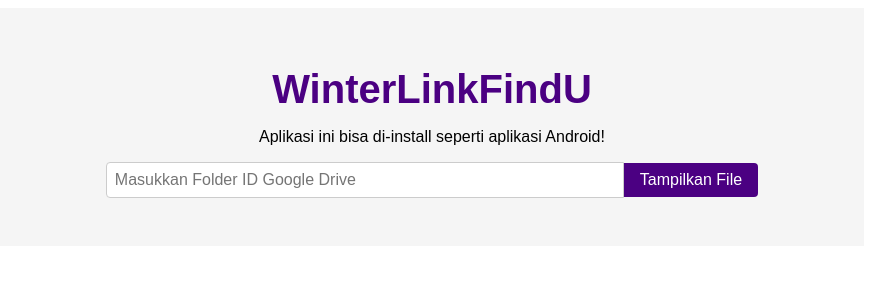
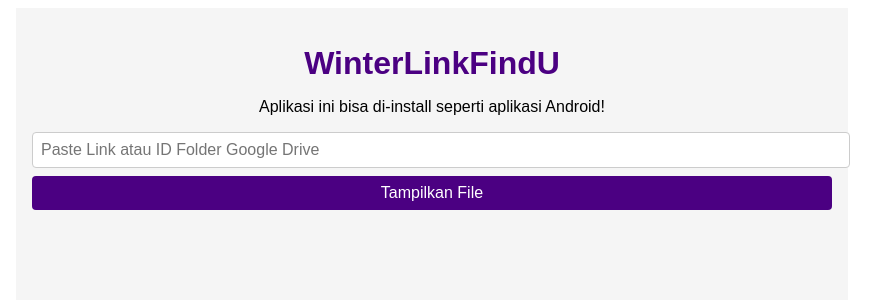
Before and after one commit to rimurukiyowo/SilverOrderlyReference, a Next.js app: page / in a window 1280 px wide. Shown: the top 300 px of the page, without its empty margins (208-1089 px from the left). Built offline with nearby package versions, Linux system fonts and the light colour scheme.

Commit message:
Update index.tsx

```diff
--- a/pages/index.tsx
+++ b/pages/index.tsx
@@ -9,21 +9,28 @@ type FileItem = {
 };
 
 export default function Home() {
-  const [folderId, setFolderId] = useState("");
+  const [folderInput, setFolderInput] = useState("");
   const [files, setFiles] = useState<FileItem[]>([]);
   const [loading, setLoading] = useState(false);
   const [error, setError] = useState("");
 
-  // Ganti dengan API key kamu
   const apiKey = "AIzaSyD71nWVbtMxWK4T05Ty4qMuIRTP4ij2i48";
 
+  const extractFolderId = (input: string) => {
+    const match = input.match(/[-\w]{25,}/);
+    return match ? match[0] : "";
+  };
+
   const fetchFiles = async () => {
+    const folderId = extractFolderId(folderInput);
     if (!folderId) {
-      alert("Masukkan Folder ID.");
+      alert("Masukkan link atau ID folder Google Drive yang valid.");
       return;
     }
+
     setLoading(true);
     setError("");
+
     try {
       const res = await fetch(
         `https://www.googleapis.com/drive/v3/files?q='${folderId}'+in+parents&key=${apiKey}&fields=files(id,name)`
@@ -50,14 +57,15 @@ export default function Home() {
   };
 
   const copyAllLinks = () => {
-    const allLinks = files.map((file) => file.link).join("\n");
+    const allLinks = files
+      .map((file) => `${file.name} - ${file.link}`)
+      .join("\n");
     navigator.clipboard
       .writeText(allLinks)
-      .then(() => alert("Semua link berhasil disalin!"))
-      .catch(() => alert("Gagal menyalin link."));
+      .then(() => alert("Semua nama + link berhasil disalin!"))
+      .catch(() => alert("Gagal menyalin."));
   };
 
-  // Daftarkan service worker untuk PWA
   useEffect(() => {
     if ('serviceWorker' in navigator) {
       window.addEventListener('load', () => {
@@ -72,33 +80,32 @@ export default function Home() {
   return (
     <div
       style={{
-        padding: "2rem",
+        padding: "1rem",
         maxWidth: "800px",
         margin: "auto",
-        textAlign: "center",
         fontFamily: "Arial, sans-serif",
         background: "#f5f5f5",
+        minHeight: "100vh"
       }}
     >
-      <h1 style={{ fontSize: "2.5rem", marginBottom: "1rem", color: "#4B0082" }}>
+      <h1 style={{ fontSize: "2rem", marginBottom: "0.5rem", color: "#4B0082", textAlign: "center" }}>
         WinterLinkFindU
       </h1>
-      <p style={{ marginBottom: "1rem" }}>
+      <p style={{ marginBottom: "1rem", textAlign: "center" }}>
         Aplikasi ini bisa di-install seperti aplikasi Android!
       </p>
-      <div style={{ marginBottom: "1rem" }}>
+      <div style={{ display: "flex", flexDirection: "column", gap: "0.5rem", marginBottom: "1rem" }}>
         <input
           type="text"
-          placeholder="Masukkan Folder ID Google Drive"
-          value={folderId}
-          onChange={(e) => setFolderId(e.target.value)}
+          placeholder="Paste Link atau ID Folder Google Drive"
+          value={folderInput}
+          onChange={(e) => setFolderInput(e.target.value)}
           style={{
             padding: "0.5rem",
-            width: "100%",
-            maxWidth: "500px",
             fontSize: "1rem",
             border: "1px solid #ccc",
-            borderRadius: "4px 0 0 4px",
+            borderRadius: "4px",
+            width: "100%",
           }}
         />
         <button
@@ -110,16 +117,18 @@ export default function Home() {
             background: "#4B0082",
             color: "#fff",
             border: "none",
-            borderRadius: "0 4px 4px 0",
+            borderRadius: "4px",
             cursor: "pointer",
           }}
         >
           {loading ? "Memuat..." : "Tampilkan File"}
         </button>
       </div>
+
       {error && (
-        <div style={{ color: "red", marginBottom: "1rem" }}>{error}</div>
+        <div style={{ color: "red", marginBottom: "1rem", textAlign: "center" }}>{error}</div>
       )}
+
       {files.length > 0 && (
         <>
           <div style={{ marginBottom: "1rem", textAlign: "right" }}>
@@ -132,55 +141,41 @@ export default function Home() {
                 border: "none",
                 borderRadius: "4px",
                 cursor: "pointer",
+                marginBottom: "0.5rem"
               }}
             >
-              Copy Semua Link
+              Copy Semua Nama + Link
             </button>
-            <div style={{ textAlign: "right" }}>
-            <strong>Total File: {files.length}</strong>
+            <div><strong>Total File: {files.length}</strong></div>
           </div>
-          </div>
+
+          <div style={{ overflowX: "auto" }}>
             <table
               style={{
                 width: "100%",
                 borderCollapse: "collapse",
-              marginBottom: "1rem",
+                background: "#fff",
+                borderRadius: "8px",
               }}
             >
               <thead>
                 <tr>
-                <th style={{ border: "1px solid #ccc", padding: "0.5rem" }}>
-                  No
-                </th>
-                <th style={{ border: "1px solid #ccc", padding: "0.5rem" }}>
-                  Nama File
-                </th>
-                <th style={{ border: "1px solid #ccc", padding: "0.5rem" }}>
-                  Link File
-                </th>
+                  <th style={thStyle}>No</th>
+                  <th style={thStyle}>Nama File</th>
+                  <th style={thStyle}>Link File</th>
                 </tr>
               </thead>
               <tbody>
                 {files.map((file, index) => (
                   <tr key={file.id}>
-                  <td
-                    style={{
-                      border: "1px solid #ccc",
-                      padding: "0.5rem",
-                      textAlign: "center",
-                    }}
-                  >
-                    {index + 1}
-                  </td>
-                  <td style={{ border: "1px solid #ccc", padding: "0.5rem" }}>
-                    {file.name}
-                  </td>
-                  <td style={{ border: "1px solid #ccc", padding: "0.5rem" }}>
+                    <td style={tdStyle}>{index + 1}</td>
+                    <td style={tdStyle}>{file.name}</td>
+                    <td style={tdStyle}>
                       <a
                         href={file.link}
                         target="_blank"
                         rel="noopener noreferrer"
-                      style={{ color: "#1a0dab", textDecoration: "underline" }}
+                        style={{ color: "#1a0dab", textDecoration: "underline", wordBreak: "break-word" }}
                       >
                         {file.link}
                       </a>
@@ -189,9 +184,22 @@ export default function Home() {
                 ))}
               </tbody>
             </table>
-
+          </div>
         </>
       )}
     </div>
   );
 }
+
+const thStyle = {
+  border: "1px solid #ccc",
+  padding: "0.5rem",
+  backgroundColor: "#eee",
+  textAlign: "left" as const,
+};
+
+const tdStyle = {
+  border: "1px solid #ccc",
+  padding: "0.5rem",
+  wordWrap: "break-word" as const,
+};
```
Lines whose indentation alone changed are shown as unchanged.
